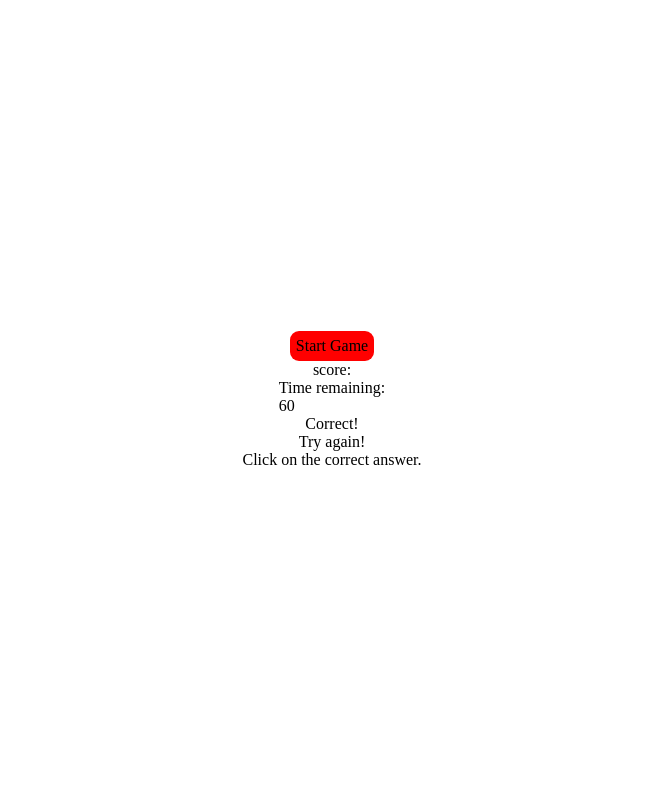
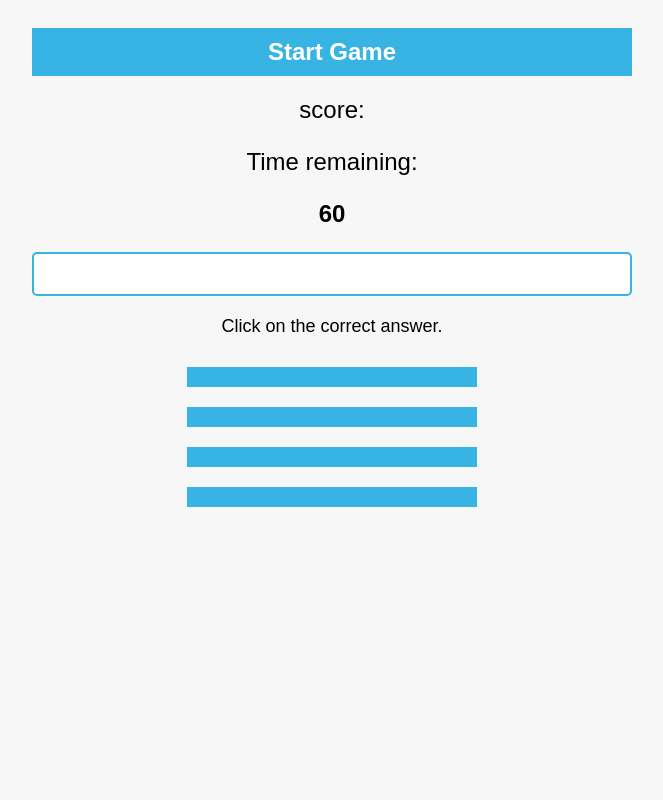
Before and after one commit to NaserJafari/boek, a PHP site: page /html/som.html in a window 1280 px wide. Shown: the whole page, without its empty margins (308-971 px from the left). Run offline with PHP 8.4, Linux system fonts and the light colour scheme.

Commit message:
added if you have wrong awnser it takes -1 off your points and added styles

```diff
--- a/css/som.css
+++ b/css/som.css
@@ -1,20 +1,97 @@
-* {
-  margin: 0;
-  padding: 0;
-  box-sizing: border-box;
+body {
+  background-color: #f7f7f7;
+  font-family: "Arial", sans-serif;
+  text-align: center;
 }
 
 #som-container {
-  width: 100%;
-  height: 100vh;
-  display: flex;
-  justify-content: center;
-  align-items: center;
-  flex-direction: column;
+  max-width: 600px;
+  margin: 0 auto;
+  padding: 20px;
 }
 
 #startgame {
-  background-color: red;
-  padding: 6px;
-  border-radius: 9px;
+  background-color: #37b4e4;
+  color: #ffffff;
+  font-size: 24px;
+  font-weight: bold;
+  padding: 10px 20px;
+  cursor: pointer;
 }
+
+#score {
+  font-size: 24px;
+  margin: 20px 0;
+}
+
+#scorevalue {
+  font-weight: bold;
+}
+
+#timeremaining {
+  font-size: 24px;
+  margin-bottom: 20px;
+}
+
+#timeremainingvalue {
+  font-weight: bold;
+}
+
+#correct {
+  background-color: #00cc66;
+  color: #ffffff;
+  font-size: 20px;
+  font-weight: bold;
+  padding: 10px 20px;
+  margin-top: 10px;
+  display: none;
+}
+
+#wrong {
+  background-color: #ff3300;
+  color: #ffffff;
+  font-size: 20px;
+  font-weight: bold;
+  padding: 10px 20px;
+  margin-top: 10px;
+  display: none;
+}
+
+#question {
+  background-color: #ffffff;
+  font-size: 28px;
+  padding: 20px;
+  margin-bottom: 20px;
+  border: 2px solid #37b4e4;
+  border-radius: 5px;
+}
+
+#instruction {
+  font-size: 18px;
+  margin-bottom: 20px;
+}
+
+#choices {
+  display: flex;
+  justify-content: center;
+  flex-wrap: wrap;
+  margin-bottom: 20px;
+}
+
+.box {
+  background-color: #37b4e4;
+  color: #ffffff;
+  font-size: 20px;
+  font-weight: bold;
+  padding: 10px 20px;
+  margin: 10px;
+  cursor: pointer;
+  flex-basis: calc(50% - 40px);
+  max-width: 250px;
+}
+
+#gameOver {
+  font-size: 28px;
+  font-weight: bold;
+  margin-top: 20px;
+}
--- a/js/som.js
+++ b/js/som.js
@@ -27,7 +27,7 @@ document.getElementById("startgame").onclick = function () {
   }
 };
 
-for (i = 1; i < 5; i++) {
+for (let i = 1; i < 5; i++) {
   document.getElementById("box" + i).onclick = function () {
     if (playing == true) {
       if (this.innerHTML == correctAnswer) {
@@ -38,14 +38,16 @@ for (i = 1; i < 5; i++) {
         setTimeout(function () {
           hide("correct");
         }, 1000);
-        generateQA();
       } else {
+        score--;
+        document.getElementById("scorevalue").innerHTML = score;
         hide("correct");
         show("wrong");
         setTimeout(function () {
           hide("wrong");
         }, 1000);
       }
+      generateQA();
     }
   };
 }
@@ -96,7 +98,7 @@ function generateQA() {
 
   let answers = [correctAnswer];
 
-  for (i = 1; i < 5; i++) {
+  for (let i = 1; i < 5; i++) {
     if (i != correctPosition) {
       let wrongAnswer;
       do {
```
